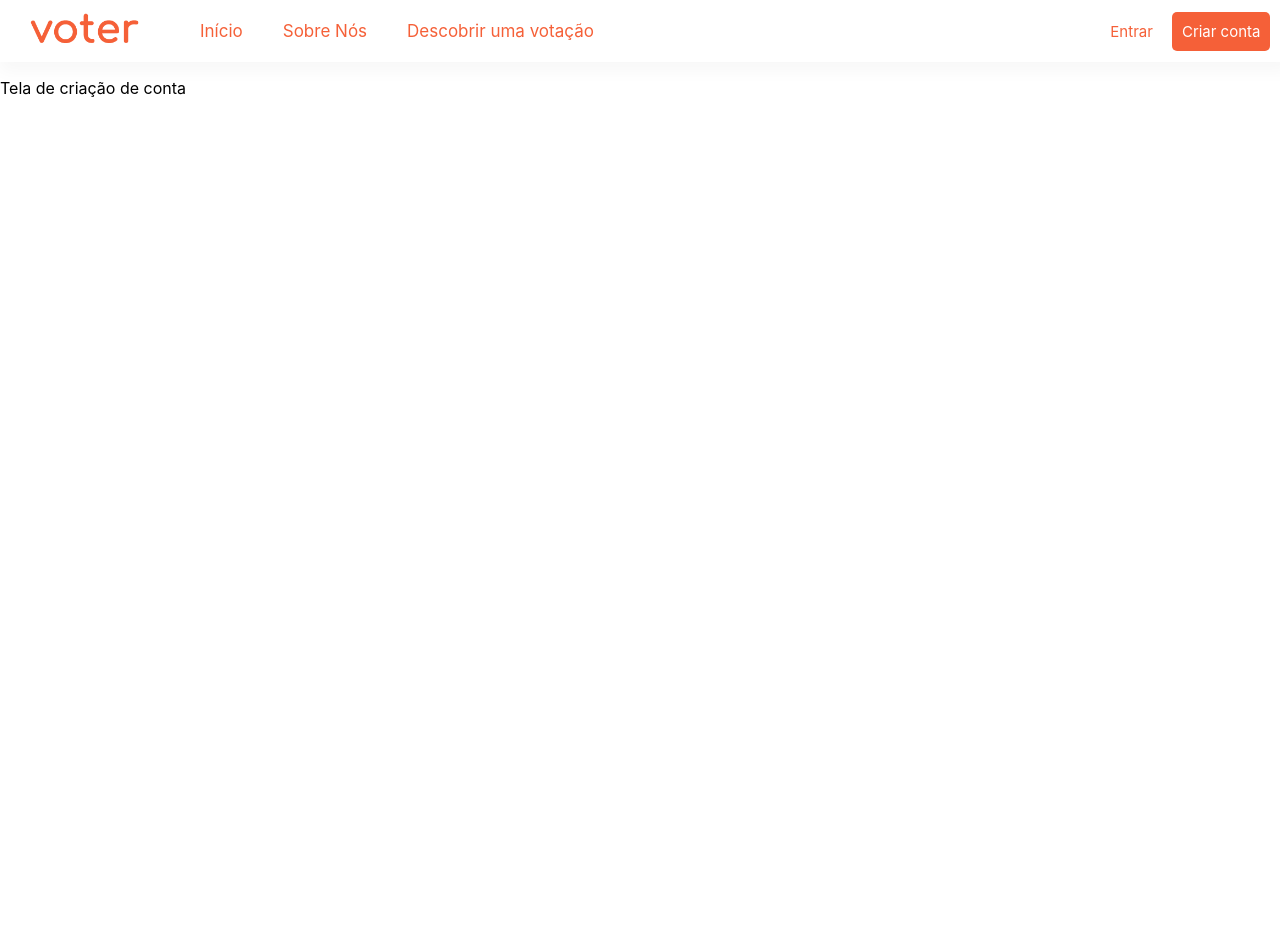
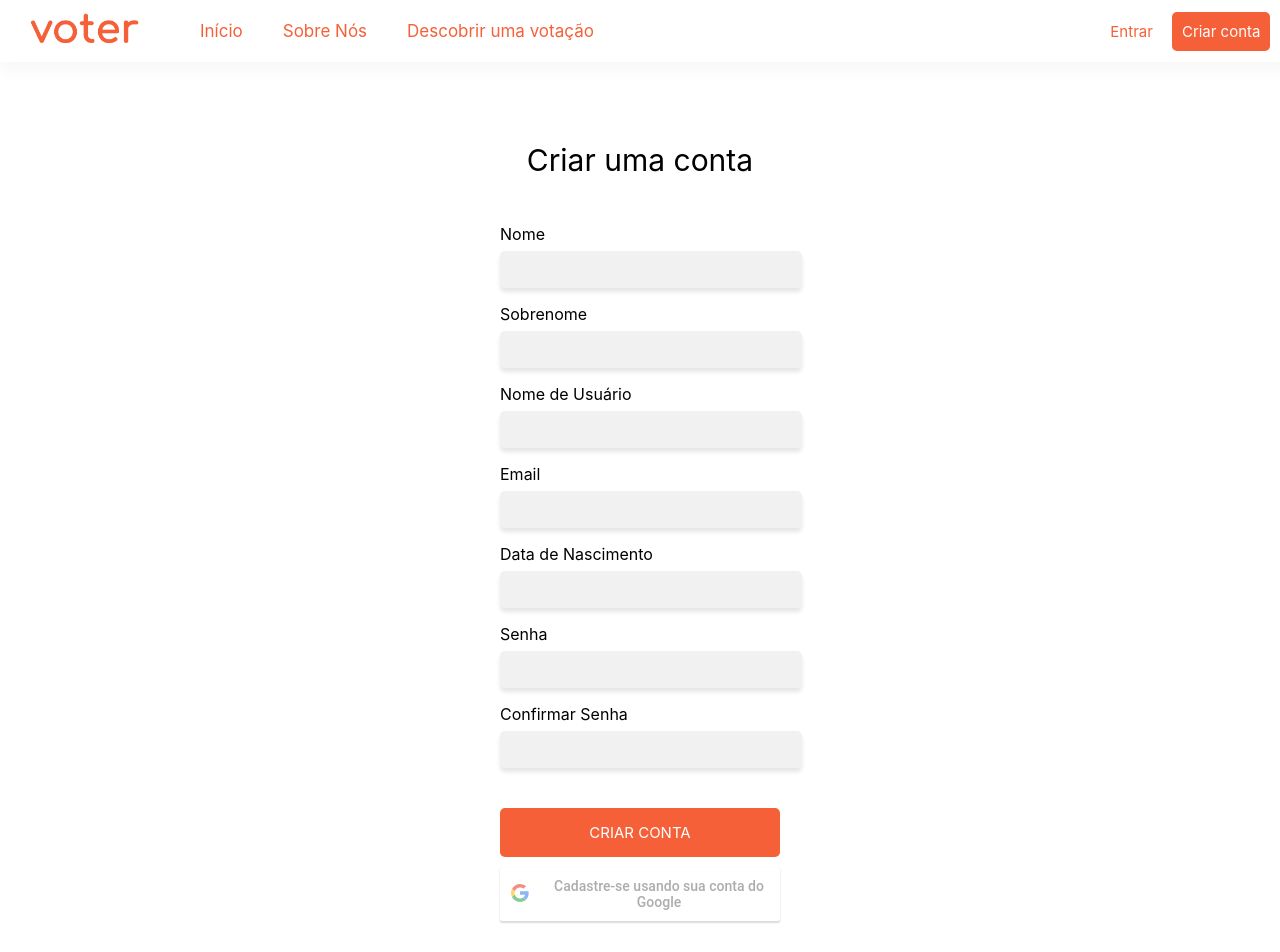
Before and after one commit to Diegocndd/voter-front, a React (Create React App) app: page /create-account in a window 1280 px wide. Shown: the top 952 px of the page. Before the commit the page ends 800 px from the top, so only its background shows below. Built offline with nearby package versions, Linux system fonts and the light colour scheme.

Commit message:
Criação da página de cadastro

```diff
--- a/package.json
+++ b/package.json
@@ -7,8 +7,10 @@
     "@testing-library/jest-dom": "^5.11.4",
     "@testing-library/react": "^11.1.0",
     "@testing-library/user-event": "^12.1.10",
+    "axios": "^0.24.0",
     "react": "^17.0.2",
     "react-dom": "^17.0.2",
+    "react-google-login": "^5.2.2",
     "react-icons": "^4.3.1",
     "react-router-dom": "^6.0.2",
     "react-scripts": "4.0.3",
--- a/src/Components/Header/index.js
+++ b/src/Components/Header/index.js
@@ -56,7 +56,7 @@ function Header() {
       </div>
 
       <div id="login-signup-bar">
-        <div id="login-button">Entrar</div>
+        <div id="login-button" onClick={() => navigation('/login')}>Entrar</div>
         <div id="signup-button" onClick={() => navigation('/create-account')}>Criar conta</div>
       </div>
 
--- /dev/null
+++ b/src/Components/InputText/index.js
@@ -0,0 +1,14 @@
+import './styles.css';
+
+function InputText(props) {
+  const {value, onChange, titleInput, width, type = 'text'} = props;
+
+  return (
+    <div id="container-input">
+      <p className="title-input">{titleInput}</p>
+      <input type={type} className="input-text" value={value} onChange={onChange} style={{width: width ? width : '100%'}} />
+    </div>
+  );
+}
+
+export default InputText;
--- /dev/null
+++ b/src/Components/InputText/styles.css
@@ -0,0 +1,17 @@
+.input-text {
+    background-color: #F1F1F1;
+    border-width: 1px;
+    border-color: transparent;
+    border-radius: 5px;
+    padding: 10px;
+    box-shadow: 0px 4px 4px rgba(0, 0, 0, 0.1);
+}
+
+.title-input {
+    color: black;
+    margin-bottom: 7px;
+}
+
+#container-input {
+    width: 100%;
+}
--- a/src/Pages/CreateAccount/index.js
+++ b/src/Pages/CreateAccount/index.js
@@ -1,11 +1,154 @@
 import './styles.css';
 import Header from '../../Components/Header';
+import InputText from '../../Components/InputText';
+import { useState } from 'react';
+import { GoogleLogin } from 'react-google-login';
+import createAccount from '../../services/createAccount';
+import { useNavigate } from 'react-router-dom';
 
 function CreateAccount() {
+  const navigation = useNavigate();
+  const [name, setName] = useState('');
+  const [surname, setSurname] = useState('');
+  const [email, setEmail] = useState('');
+  const [dateBirth, setDateBirth] = useState('');
+  const [password, setPassword] = useState('');
+  const [confirmPassword, setConfirmPassword] = useState('');
+  const [username, setUsername] = useState('');
+  const [errorEmpty, setErrorEmpty] = useState(false);
+  const [errorLengthPassword, setErrorLengthPassword] = useState(false);
+  const [errorEmailFormat, setErrorEmailFormat] = useState(false);
+  const [errorNumericPassword, setErrorNumericPassword] = useState(false);
+  const [errorDifferentPassword, setErrorDifferentPassword] = useState(false);
+
+  const updateBirth = (date) => {
+    if (date === '') {
+      setDateBirth('');
+    }
+
+    if (date) {
+      setDateBirth(
+        date
+          .replace(/\D/g, '')
+          .replace(/(\d{2})(\d)/, '$1/$2')
+          .replace(/(\d{2})(\d)/, '$1/$2')
+          .replace(/(\/\d{4})\d+?$/, '$1')
+      );
+    } else {
+      return null;
+    }
+  };
+
+  const validateDataUser = () => {
+    const validPassword = /[0-9]/;
+    const validEmail = /[a-z0-9!#$%&'*+/=?^_`{|}~-]+(?:\.[a-z0-9!#$%&'*+/=?^_`{|}~-]+)*@(?:[a-z0-9](?:[a-z0-9-]*[a-z0-9])?\.)+[a-z0-9](?:[a-z0-9-]*[a-z0-9])?/;
+
+    setErrorEmpty(false);
+    setErrorEmailFormat(false);
+    setErrorDifferentPassword(false);
+    setErrorLengthPassword(false);
+    setErrorNumericPassword(false);
+
+    if (password.length < 6) {
+      setErrorLengthPassword(true);
+    }
+
+    if (!validPassword.test(password)) {
+      setErrorNumericPassword(true);
+    }
+
+    if (password !== confirmPassword) {
+      setErrorDifferentPassword(true);
+    }
+
+    if (!validEmail.test(email)) {
+      setErrorEmailFormat(true);
+    }
+
+    if (
+      email === '' ||
+      name === '' ||
+      dateBirth === '' ||
+      surname === '' ||
+      username === ''
+    ) {
+      setErrorEmpty(true);
+    }
+
+    if (!errorDifferentPassword && !errorEmailFormat && !errorEmpty && !errorLengthPassword && !errorNumericPassword) {
+      createAccount({name, surname, username, email, dateBirth, password})
+        .then(res => {
+          if (res.status === 200) {
+            navigation('/login');
+          }
+        })
+        .catch(err => console.log(err));
+    }
+
+  }
+
   return (
     <div>
       <Header />
-      <p>Tela de criação de conta</p>
+      <div id="main-container-createaccount">
+        <p id="title-create-account">Criar uma conta</p>
+        {errorEmpty ? <p className="error-text-empty">Todos os dados devem ser preenchidos!</p> : null}
+        <InputText
+          titleInput="Nome"
+          value={name}
+          onChange={e => setName(e.target.value)}
+        />
+        <InputText
+          titleInput="Sobrenome"
+          value={surname}
+          onChange={e => setSurname(e.target.value)}
+        />
+        <InputText
+          titleInput="Nome de Usuário"
+          value={username}
+          onChange={e => setUsername(e.target.value)}
+        />
+        <InputText
+          titleInput="Email"
+          value={email}
+          onChange={e => setEmail(e.target.value)}
+        />
+        {errorEmailFormat ? <p className="error-text">O email está com formato errado!</p> : null}
+        <InputText
+          titleInput="Data de Nascimento"
+          value={dateBirth}
+          onChange={e => updateBirth(e.target.value)}
+        />
+        <InputText
+          type="password"
+          titleInput="Senha"
+          value={password}
+          onChange={e => setPassword(e.target.value)}
+        />
+        {errorLengthPassword ? <p className="error-text">A senha não pode possuir menos de 6 dígitos!</p> : null}
+        {errorNumericPassword ? <p className="error-text">Sua senha deve possuir pelo menos algum dígito numério (0-9)!</p> : null}
+
+        <InputText
+          type="password"
+          titleInput="Confirmar Senha"
+          value={confirmPassword}
+          onChange={e => setConfirmPassword(e.target.value)}
+        />
+        {errorDifferentPassword ? <p className="error-text">As senhas não conferem!</p> : null}
+
+        <div id="button-create-account" onClick={() => validateDataUser()}>
+          <p>CRIAR CONTA</p>
+        </div>
+        <div style={{justifyContent: 'center', alignItems: 'center', flexDirection: 'column', display: 'flex', marginTop: 10}}>
+          <GoogleLogin
+            clientId={''}
+            buttonText="Cadastre-se usando sua conta do Google"
+            onSuccess={() => console.log('sucesso')}
+            cookiePolicy="single_host_origin"
+            isSignedIn
+          />
+        </div>
+      </div>
     </div>
   );
 }
--- a/src/Pages/CreateAccount/styles.css
+++ b/src/Pages/CreateAccount/styles.css
@@ -0,0 +1,52 @@
+#main-container-createaccount {
+    padding-left: 500px;
+    padding-right: 500px;
+    padding-top: 50px;
+    padding-bottom: 50px;
+    display: flex;
+    align-items: center;
+    justify-content: center;
+    flex-direction: column;
+}
+
+#title-create-account {
+    font-size: 30px;
+    text-align: center;
+}
+
+#button-create-account {
+    font-size: 15px;
+    background-color: #F56038;
+    border-radius: 5px;
+    width: 100%;
+    color: white;
+    display: flex;
+    justify-content: center;
+    align-items: center;
+    flex-direction: column;
+    margin-top: 40px;
+    cursor: pointer;
+}
+
+.error-text {
+    color: red;
+    align-self: flex-start;
+    font-weight: bold;
+}
+
+.error-text-empty {
+    color: red;
+    font-weight: bold;
+}
+
+@media (max-width: 952px) {
+    #main-container-createaccount {
+        padding-left: 10px;
+        padding-right: 10px;
+        padding-top: 50px;
+        display: flex;
+        align-items: center;
+        justify-content: center;
+        flex-direction: column;
+    }
+}
--- a/src/Pages/Login/index.js
+++ b/src/Pages/Login/index.js
@@ -1,11 +1,34 @@
 import './styles.css';
 import Header from '../../Components/Header';
+import InputText from '../../Components/InputText';
+import { useState } from 'react';
+import { useNavigate } from 'react-router-dom';
 
 function Login() {
+  const navigation = useNavigate();
+  const [login, setLogin] = useState('');
+  const [password, setPassword] = useState('');
+
   return (
     <div>
       <Header />
-      <p>Login</p>
+      <div id="main-container-createaccount">
+        <p id="title-create-account">Login</p>
+        <InputText
+          titleInput="Usuário ou Email"
+          value={login}
+          onChange={e => setLogin(e.target.value)}
+        />
+        <InputText
+          type="password"
+          titleInput="Senha"
+          value={password}
+          onChange={e => setPassword(e.target.value)}
+        />
+        <div id="button-login">
+          <p>CRIAR CONTA</p>
+        </div>
+      </div>
     </div>
   );
 }
--- a/src/Pages/Login/styles.css
+++ b/src/Pages/Login/styles.css
@@ -0,0 +1,53 @@
+#main-container-createaccount {
+    padding-left: 500px;
+    padding-right: 500px;
+    padding-top: 50px;
+    padding-bottom: 50px;
+    display: flex;
+    align-items: center;
+    justify-content: center;
+    flex-direction: column;
+}
+
+#title-create-account {
+    font-size: 30px;
+    text-align: center;
+}
+
+#button-login {
+    font-size: 15px;
+    background-color: #F56038;
+    border-radius: 5px;
+    padding-left: 20px;
+    padding-right: 20px;
+    color: white;
+    display: flex;
+    justify-content: center;
+    align-items: center;
+    flex-direction: column;
+    margin-top: 40px;
+    cursor: pointer;
+}
+
+.error-text {
+    color: red;
+    align-self: flex-start;
+    font-weight: bold;
+}
+
+.error-text-empty {
+    color: red;
+    font-weight: bold;
+}
+
+@media (max-width: 952px) {
+    #main-container-createaccount {
+        padding-left: 10px;
+        padding-right: 10px;
+        padding-top: 50px;
+        display: flex;
+        align-items: center;
+        justify-content: center;
+        flex-direction: column;
+    }
+}
--- /dev/null
+++ b/src/services/api.js
@@ -0,0 +1,7 @@
+import axios from "axios";
+
+const api = axios.create({
+  baseURL: "http://localhost:5000",
+});
+
+export default api;
--- /dev/null
+++ b/src/services/createAccount.js
@@ -0,0 +1,28 @@
+import axios from "axios";
+import api from "./api";
+
+const reverseDate = date => {
+    //DD/MM/YYYY -> YYYY-MM-DD
+    var dia = date.split('/')[0];
+    var mes = date.split('/')[1];
+    var ano = date.split('/')[2];
+
+    return ano + '-' + ('0' + mes).slice(-2) + '-' + ('0' + dia).slice(-2);
+};
+
+const createAccount = (dataUser) => {
+    const {name, username, surname, email, dateBirth, password} = dataUser;
+    const birth = reverseDate(dateBirth);
+    const data = {
+        name: name,
+        surname: surname,
+        username: username,
+        email: email,
+        birth: birth,
+        password: password,
+    };
+
+    return api.post('/register', data);
+}
+
+export default createAccount;
--- /dev/null
+++ b/src/utils/dataValidation.js
@@ -0,0 +1,4 @@
+export const validateDate = (date) => {
+    // format dd/yy/mmmm
+    return date.match(/(?:(?:31(\/|-|\.)(?:0?[13578]|1[02]))\1|(?:(?:29|30)(\/|-|\.)(?:0?[13-9]|1[0-2])\2))(?:(?:1[6-9]|[2-9]\d)?\d{2})$|^(?:29(\/|-|\.)0?2\3(?:(?:(?:1[6-9]|[2-9]\d)?(?:0[48]|[2468][048]|[13579][26])|(?:(?:16|[2468][048]|[3579][26])00))))$|^(?:0?[1-9]|1\d|2[0-8])(\/|-|\.)(?:(?:0?[1-9])|(?:1[0-2]))\4(?:(?:1[6-9]|[2-9]\d)?\d{2})/);
+}
```
Also changed, not shown: 1 other file (tests, documents, lock files or other folders).
